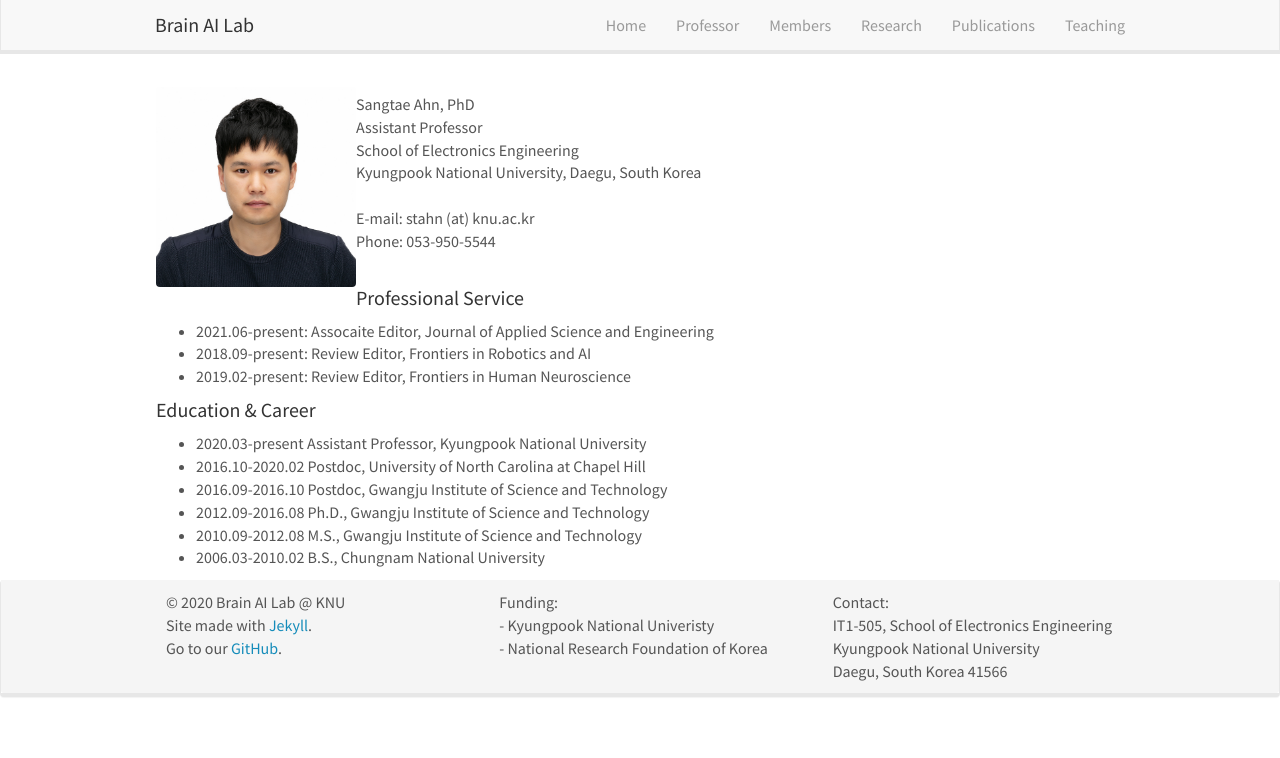
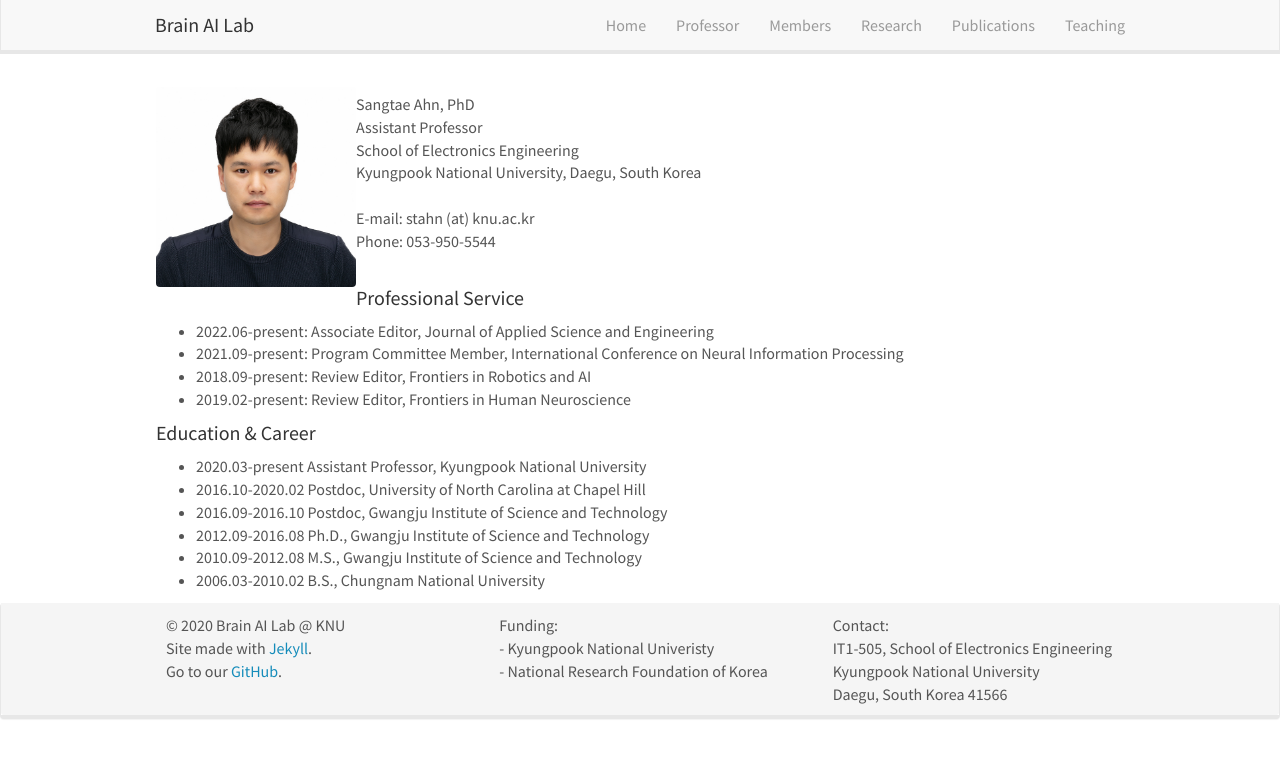
Before and after one commit to KNU-BrainAI/knu-brainai.github.io, a Jekyll site: the page built from _pages/professor.md, in a window 1280 px wide. Shown: the top 758 px of the page. Built offline with Jekyll 4.4.1, drawn with Linux system fonts in a browser that asks for light colours; nearby versions of some CDN libraries.

Commit message:
Update professor.md

```diff
--- a/_pages/professor.md
+++ b/_pages/professor.md
@@ -19,7 +19,8 @@ Phone: 053-950-5544<br/><br/>
 
 
 #### Professional Service
-- 2021.06-present: Assocaite Editor, Journal of Applied Science and Engineering
+- 2022.06-present: Associate Editor, Journal of Applied Science and Engineering
+- 2021.09-present: Program Committee Member, International Conference on Neural Information Processing
 - 2018.09-present: Review Editor, Frontiers in Robotics and AI
 - 2019.02-present: Review Editor, Frontiers in Human Neuroscience
 
```
